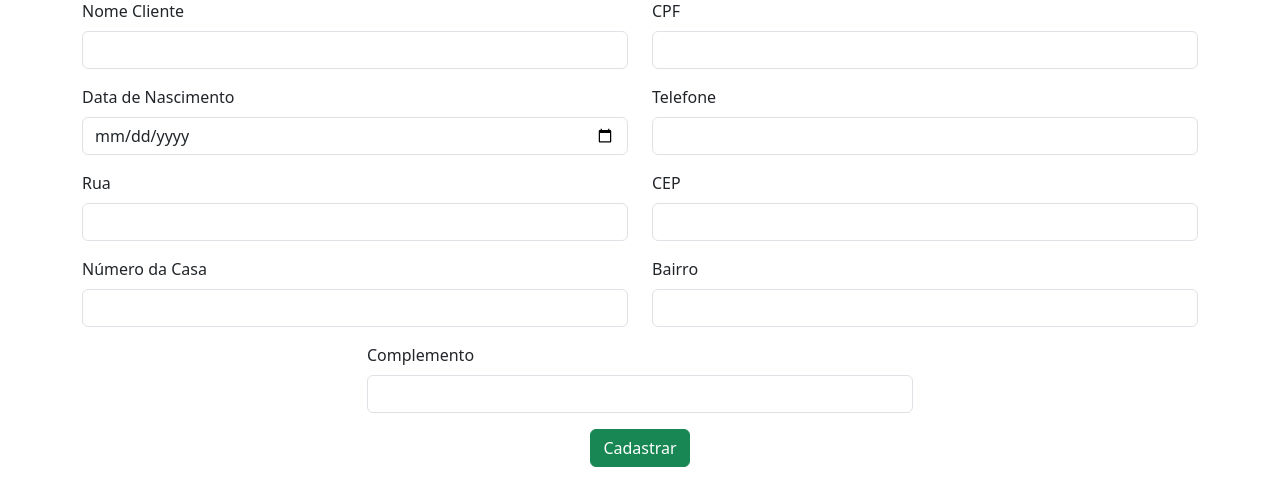
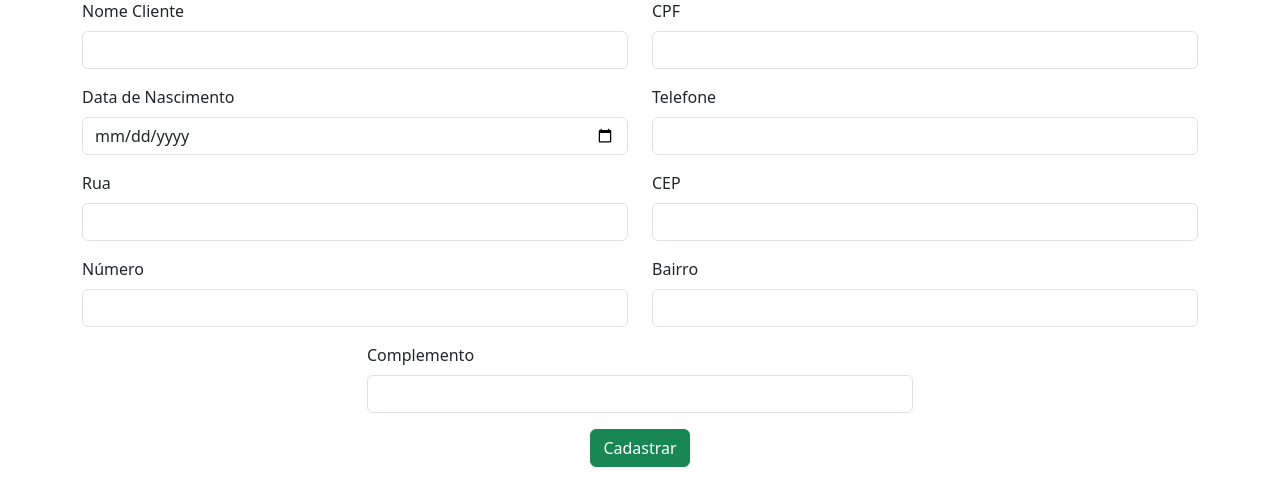
Before and after one commit to feliperodighero/projeto-integrador-3, a Flask app: page /register_patient in a window 1280 px wide. Shown: the part 219-701 px from the top of the page. Run offline with Flask 3, Linux system fonts and the light colour scheme; the visitor is signed in with stand-in values (Sample User, id 1).

Commit message:
Correção nome do campo número no cadastro

```diff
--- a/templates/register_patient.html
+++ b/templates/register_patient.html
@@ -72,7 +72,7 @@
         </div>
         <div class="row justify-content-center">
             <div class="col-md-6 mb-3">
-                <label for="InputNumeroCasaClient" class="form-label">Número da Casa</label>
+                <label for="InputNumeroCasaClient" class="form-label">Número</label>
                 <input type="number" class="form-control" id="ClientNumberHouse" name="ClientNumberHouse">
             </div>
             <div class="col-md-6 mb-3">
```
